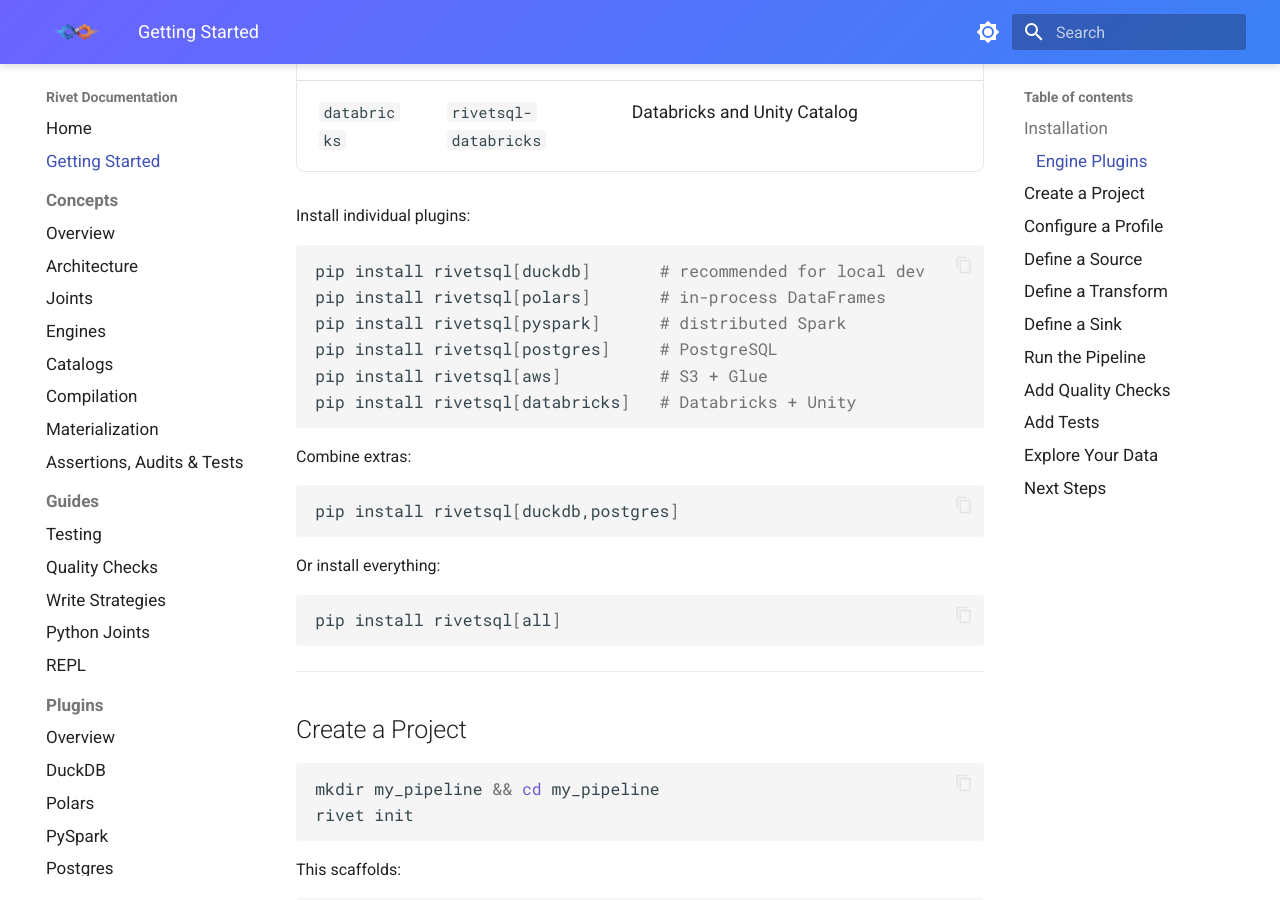
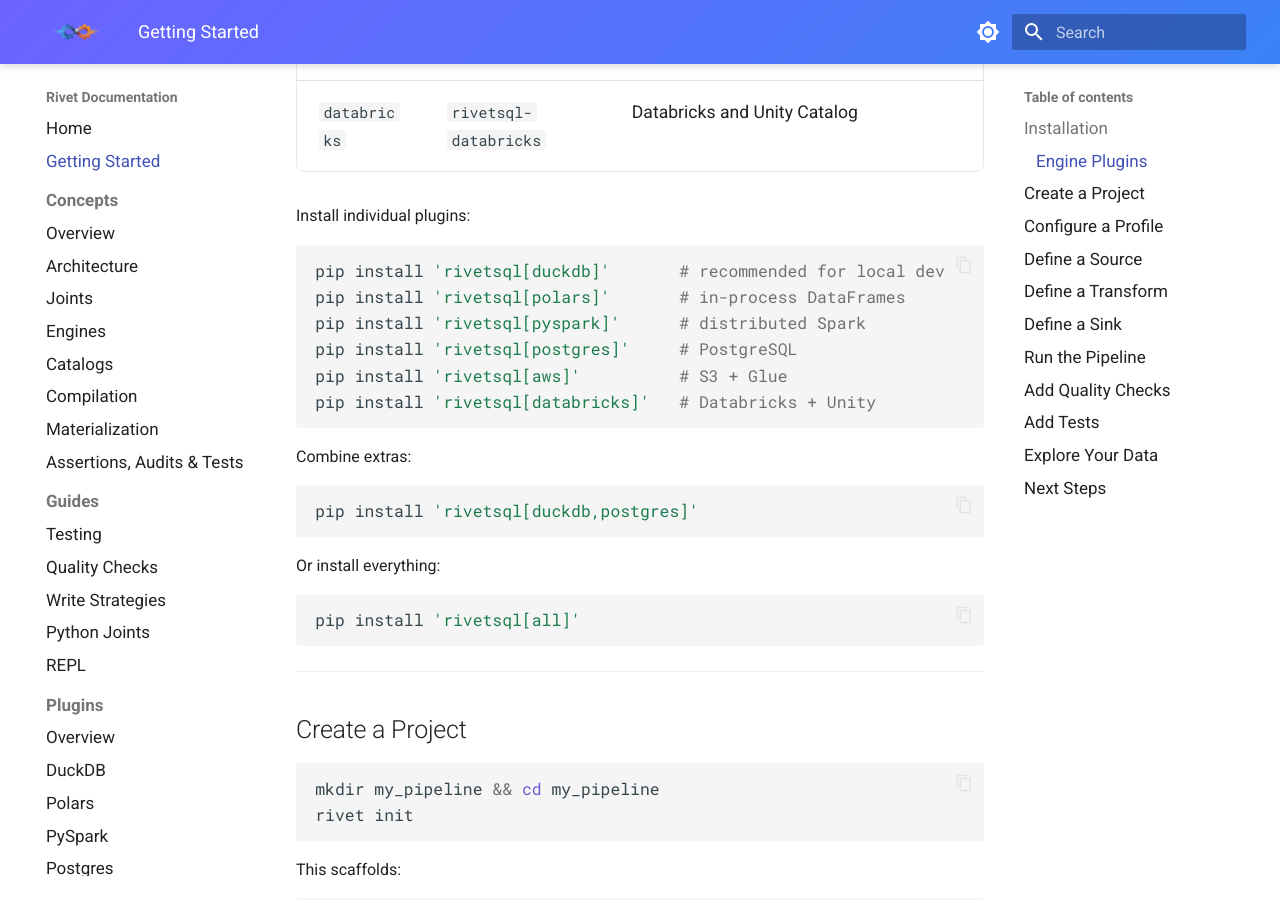
Before and after one commit to rivetsql/rivetsql, an MkDocs documentation site: the page built from docs/getting-started.md, in a window 1280 px wide and 900 px high, scrolled down 1040 px. Built offline with MkDocs 1.6.1 and Material for MkDocs 9.7.7, drawn with Linux system fonts in a browser that asks for light colours.

Commit message:
docs: quote bracket notation for zsh compatibility
Co-authored-by: Copilot <223556219+Copilot@users.noreply.github.com>

````diff
--- a/docs/getting-started.md
+++ b/docs/getting-started.md
@@ -32,24 +32,24 @@ Rivet ships with a built-in Arrow engine for testing. For real workloads, instal
 Install individual plugins:
 
 ```bash
-pip install rivetsql[duckdb]       # recommended for local dev
-pip install rivetsql[polars]       # in-process DataFrames
-pip install rivetsql[pyspark]      # distributed Spark
-pip install rivetsql[postgres]     # PostgreSQL
-pip install rivetsql[aws]          # S3 + Glue
-pip install rivetsql[databricks]   # Databricks + Unity
+pip install 'rivetsql[duckdb]'       # recommended for local dev
+pip install 'rivetsql[polars]'       # in-process DataFrames
+pip install 'rivetsql[pyspark]'      # distributed Spark
+pip install 'rivetsql[postgres]'     # PostgreSQL
+pip install 'rivetsql[aws]'          # S3 + Glue
+pip install 'rivetsql[databricks]'   # Databricks + Unity
 ```
 
 Combine extras:
 
 ```bash
-pip install rivetsql[duckdb,postgres]
+pip install 'rivetsql[duckdb,postgres]'
 ```
 
 Or install everything:
 
 ```bash
-pip install rivetsql[all]
+pip install 'rivetsql[all]'
 ```
 
 ---
````
Also changed, not shown: docs/plugins/aws.md (+1 -1 lines), docs/plugins/duckdb.md (+1 -1 lines), docs/plugins/index.md (+2 -2 lines), docs/plugins/polars.md (+2 -2 lines), docs/plugins/postgres.md (+1 -1 lines), docs/plugins/pyspark.md (+1 -1 lines), docs/plugins/unity.md (+1 -1 lines).
